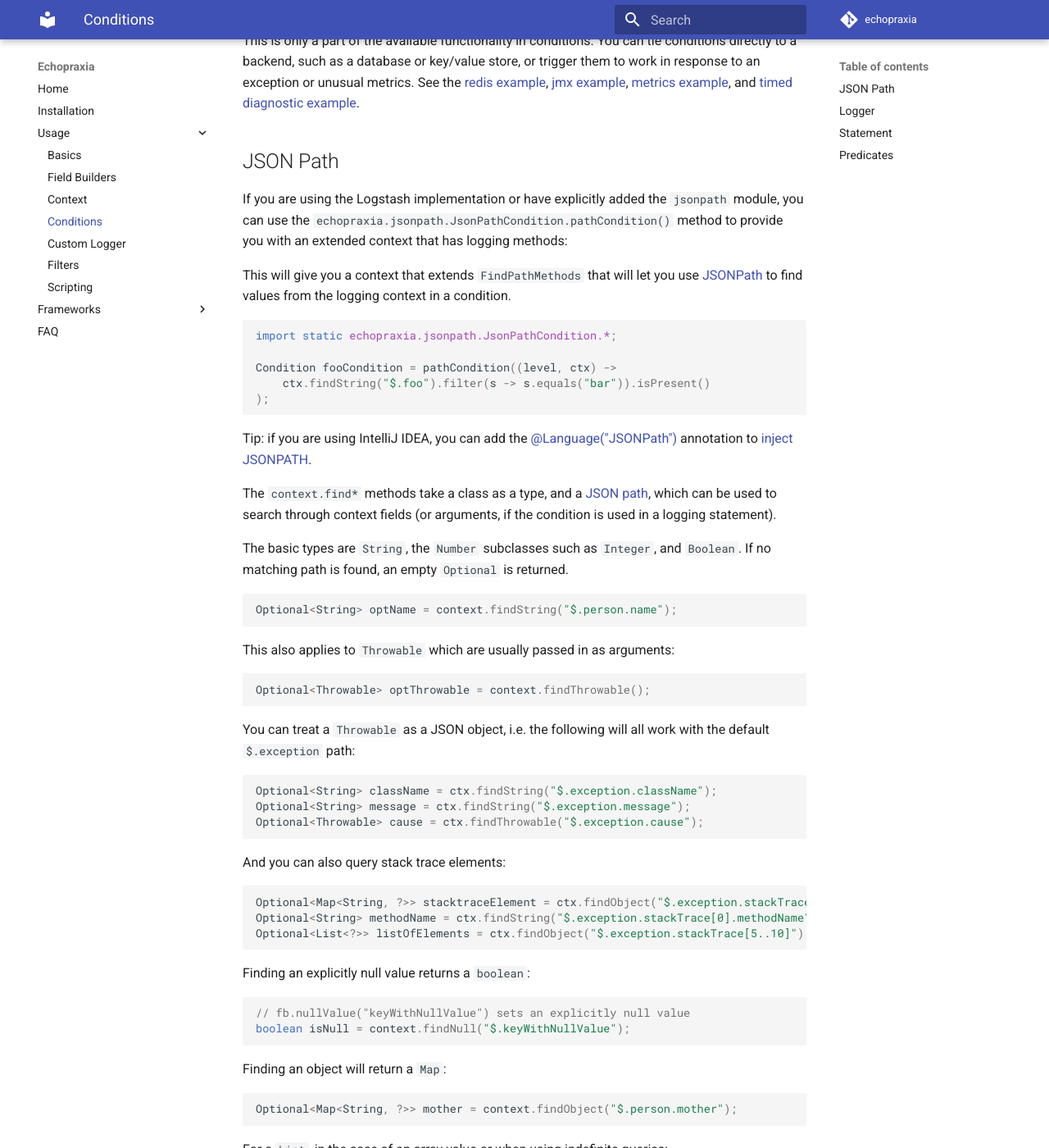
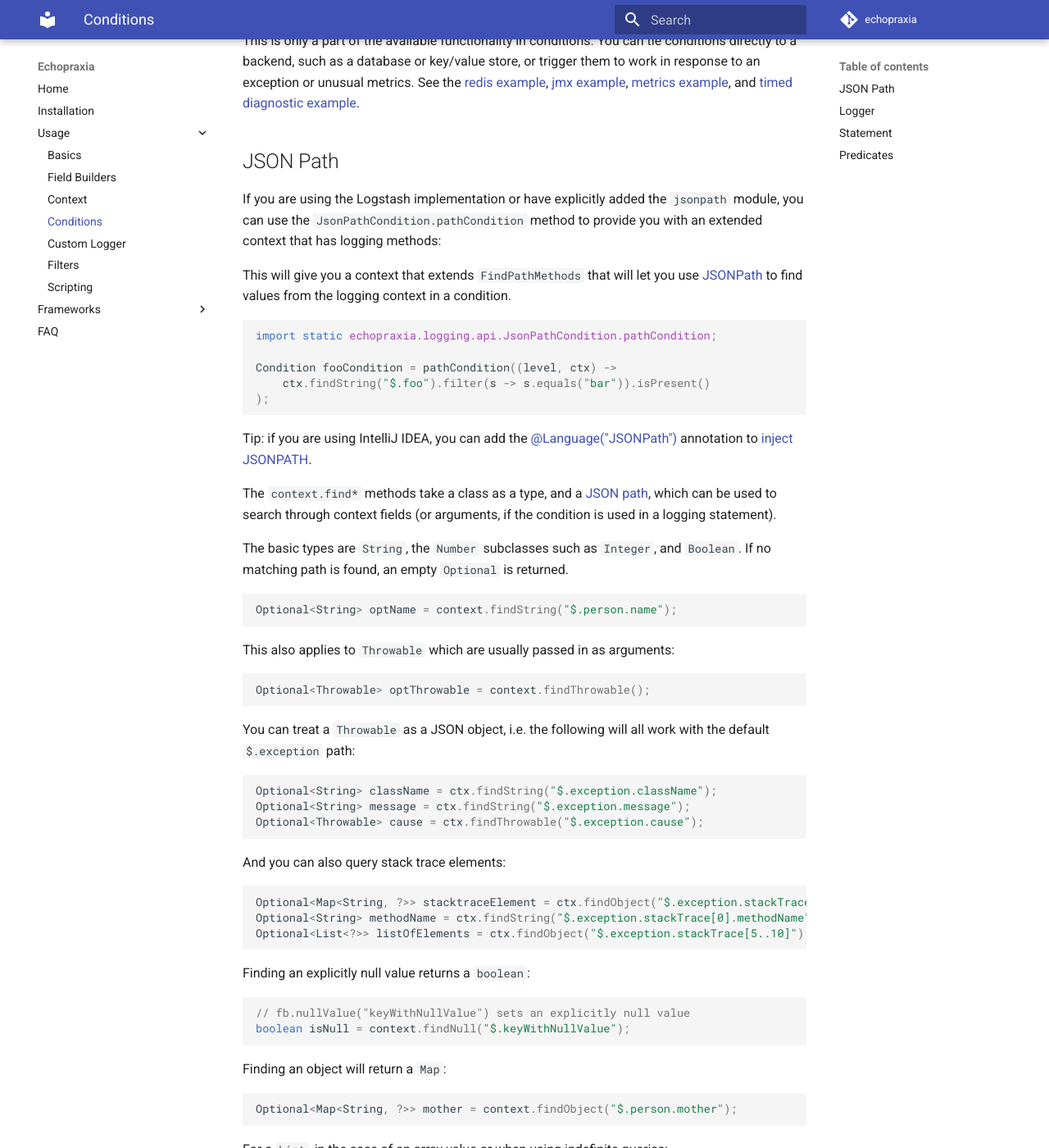
Before and after one commit to tersesystems/echopraxia, an MkDocs documentation site: the page built from docs/usage/conditions.md, in a window 1280 px wide and 1400 px high, scrolled down 1563 px. Shown: the whole window at 82% size. Built offline with MkDocs 1.6.1 and Material for MkDocs 9.7.7, drawn with Linux system fonts in a browser that asks for light colours; comment, search, counter and statistics services are not loaded; the version menu is left out; some of the changed text lies outside the part shown.

Commit message:
Fix docs (#363)

````diff
--- a/docs/usage/conditions.md
+++ b/docs/usage/conditions.md
@@ -63,12 +63,12 @@ This is only a part of the available functionality in conditions.  You can tie c
 
 ## JSON Path
 
-If you are using the Logstash implementation or have explicitly added the `jsonpath` module, you can use the `echopraxia.jsonpath.JsonPathCondition.pathCondition()` method to provide you with an extended context that has logging methods:
+If you are using the Logstash implementation or have explicitly added the `jsonpath` module, you can use the `JsonPathCondition.pathCondition` method to provide you with an extended context that has logging methods:
 
 This will give you a context that extends `FindPathMethods` that will let you use [JSONPath](https://github.com/json-path/JsonPath#jayway-jsonpath) to find values from the logging context in a condition.
 
 ```java
-import static echopraxia.jsonpath.JsonPathCondition.*;
+import static echopraxia.logging.api.JsonPathCondition.pathCondition;
 
 Condition fooCondition = pathCondition((level, ctx) ->
     ctx.findString("$.foo").filter(s -> s.equals("bar")).isPresent()
@@ -136,8 +136,6 @@ final Condition cheapBookCondition = pathCondition(
 The inline and filter predicates are not available for exceptions. Instead, you must use `filter`:
 
 ```java
-import static echopraxia.jsonpath.JsonPathCondition.*;
-
 class FindException {
   void logException() {
     Condition throwableCondition = pathCondition(
@@ -178,8 +176,6 @@ will short circuit on the level check before any condition is reached.
 Conditions look for fields, but those fields can come from *either* context or argument.  For example, the following condition will log because the condition finds an argument field:
 
 ```java
-import static echopraxia.jsonpath.JsonPathCondition.*;
-
 Condition cond = pathCondition((level, ctx) -> ctx.findString("somename").isPresent());
 logger.withCondition(cond).info("some message",  fb.string("somename", "somevalue")); // matches argument
 ```
@@ -219,7 +215,7 @@ Using a predicate with a condition does not trigger any logging, so it can be a
 
 ```java
 var loggerWithContextAndCondition = logger
-  .withFields( fb.string("somename", "somevalue"))
+  .withFields(fb.string("somename", "somevalue"))
   .withCondition(condition);
 
 // check evaluates context
@@ -234,8 +230,7 @@ This results in the context being evaluated both in the block and in the info st
 It is generally preferable to pass in a condition explicitly on the statement, as it will only evaluate once.
 
 ```java
-var loggerWithContext = logger
-  .withFields( fb.string("somename", "somevalue"));
+var loggerWithContext = logger.withFields(fb.string("somename", "somevalue"));
 loggerWithContext.info(condition, "message");
 ```
 
````
Also changed, not shown: CHANGELOG.md (+3 -2 lines), docs/faq.md (+3 -1 lines), docs/index.md (+2 -0 lines).
